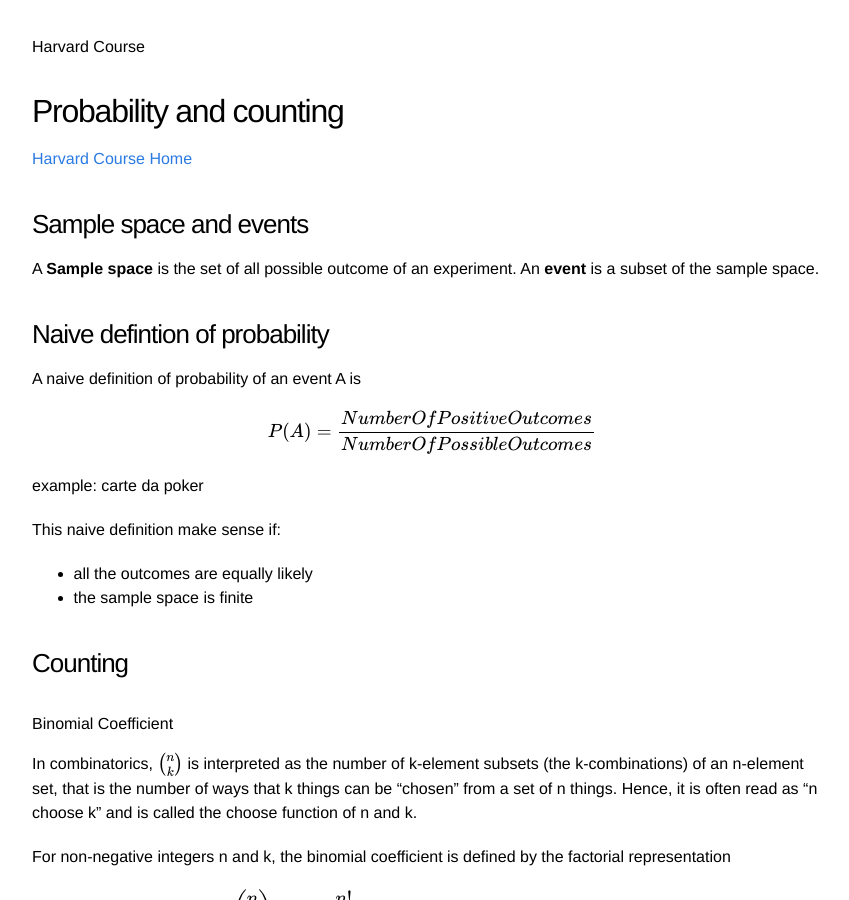
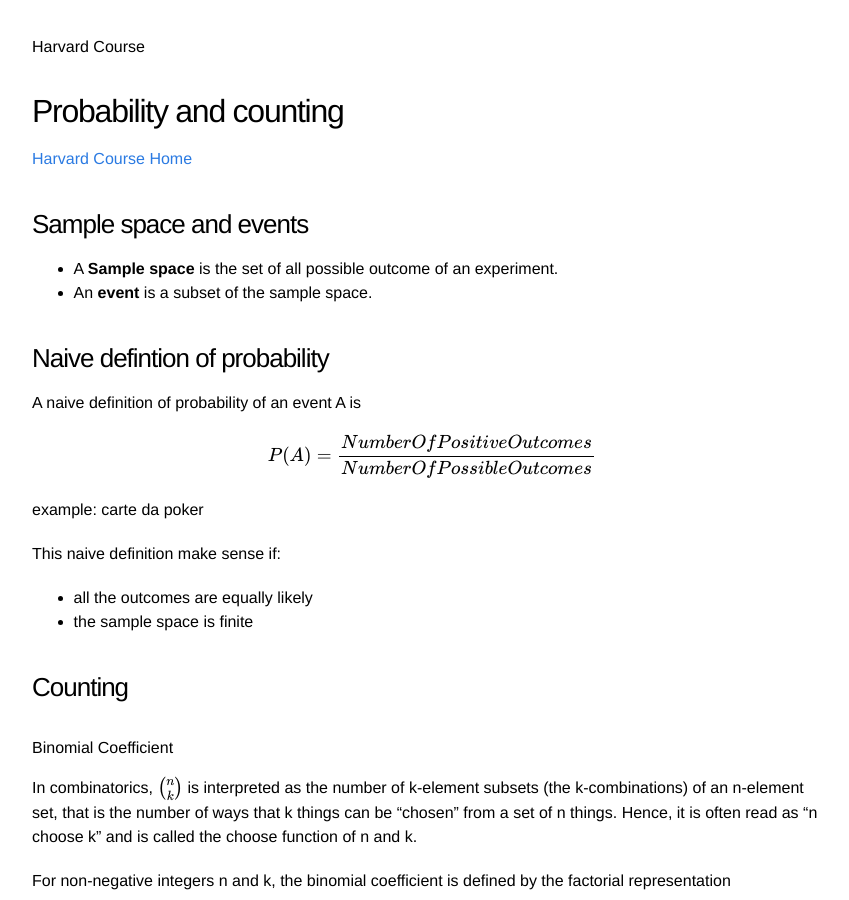
Before and after one commit to breezeight/nicola_blog, a Jekyll site: the page built from _guides/probability.markdown, in a window 1280 px wide and 900 px high, scrolled down 565 px. Shown: the whole window, without its empty margins (208-1057 px from the left). Built offline with Jekyll 4.4.1, drawn with Linux system fonts in a browser that asks for light colours; formulas are drawn with MathJax 3.

Commit message:
fix typo

```diff
--- a/_guides/probability.markdown
+++ b/_guides/probability.markdown
@@ -24,8 +24,8 @@ https://www.khanacademy.org/mission/probability
 
 ### Sample space and events
 
-A **Sample space** is the set of all possible outcome of an experiment.
-An **event** is a subset of the sample space.
+* A **Sample space** is the set of all possible outcome of an experiment.
+* An **event** is a subset of the sample space.
 
 ### Naive defintion of probability
 
```
